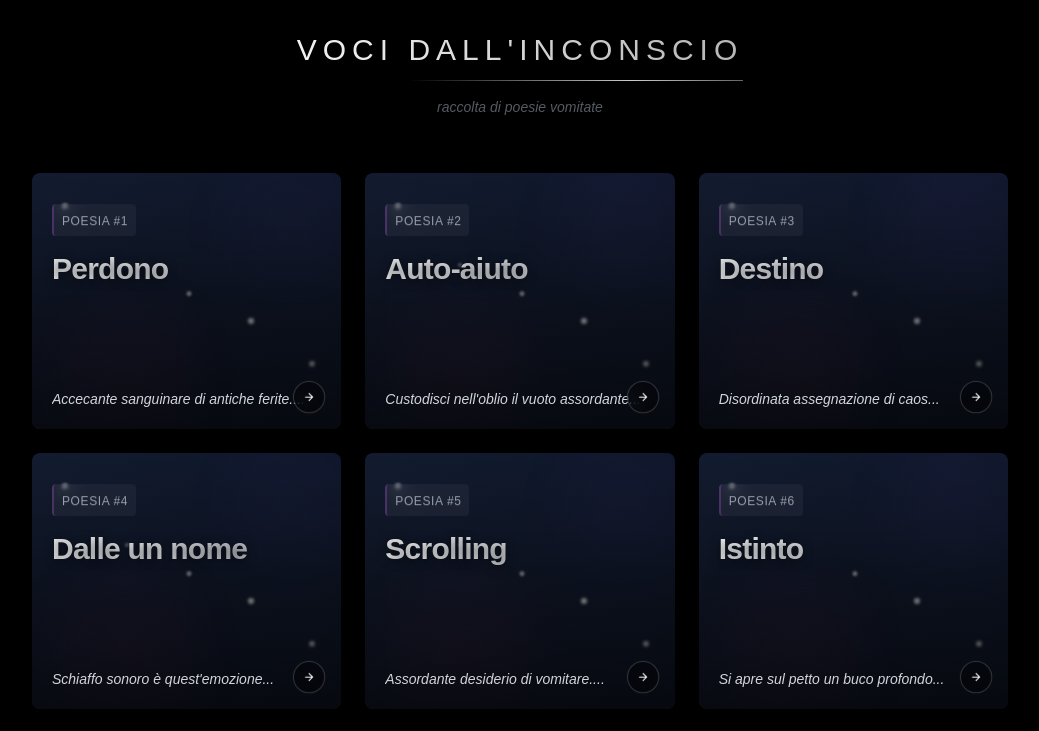
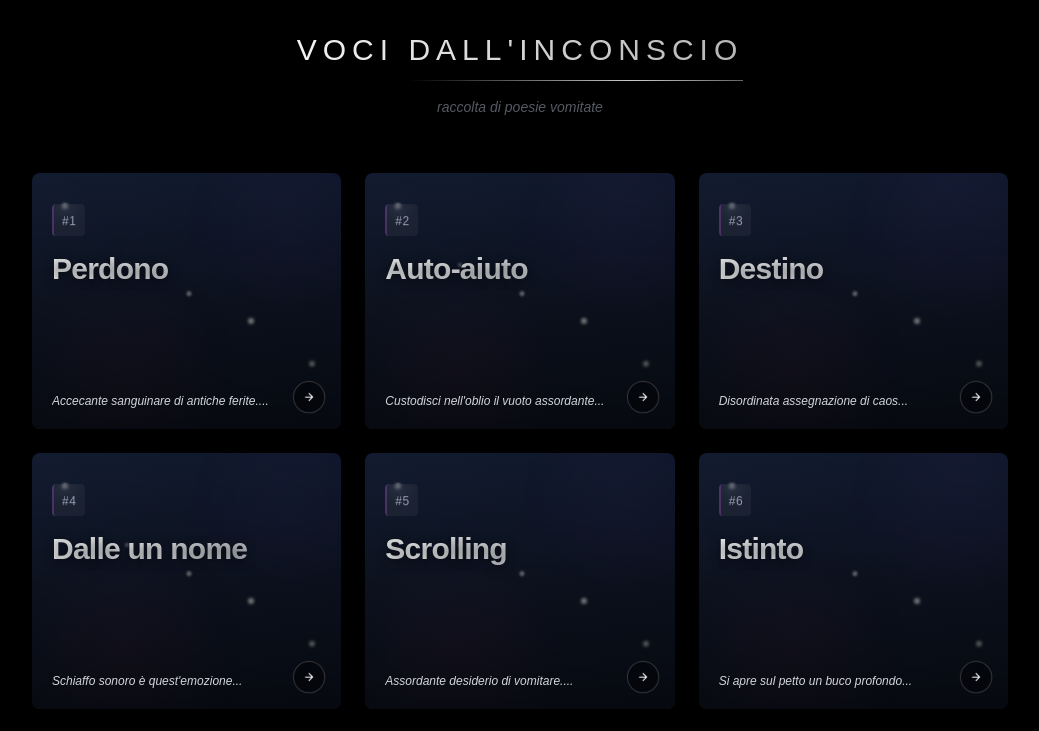
Before and after one commit to GiovanniRaniolo/voci-dall-inconscio, a Next.js app: page / in a window 1280 px wide. Shown: the top 731 px of the page, without its empty margins (120-1159 px from the left). Built offline with nearby package versions, Linux system fonts and the light colour scheme.

Commit message:
style: simplify poem ID display and content formatting in PoetryCover component

```diff
--- a/src/components/PoetryCover.tsx
+++ b/src/components/PoetryCover.tsx
@@ -143,7 +143,7 @@ const PoetryCover: React.FC<PoetryCoverProps> = ({ poem, onClick }) => {
               borderLeft: "2px solid rgba(139, 92, 246, 0.3)",
             }}
           >
-            <span className="text-xs uppercase tracking-wider text-gray-400">Poesia #{poem.id}</span>
+            <span className="text-xs uppercase tracking-wider text-gray-400">#{poem.id}</span>
           </motion.div>
 
           <h2
@@ -169,7 +169,7 @@ const PoetryCover: React.FC<PoetryCoverProps> = ({ poem, onClick }) => {
             transition: { delay: 0.5, duration: 0.8 },
           }}
         >
-          <div className="line-clamp-2 relative">
+          <div className="line-clamp-2 relative text-xs">
             <motion.div
               className="absolute top-0 left-0 w-12 h-full"
               style={{
@@ -187,7 +187,7 @@ const PoetryCover: React.FC<PoetryCoverProps> = ({ poem, onClick }) => {
                 delay: animSeed % 5,
               }}
             />
-            {poem.content.split("\n")[0]}...
+            {poem.content.split("\n")[0].replace(/,/g, "")}...
           </div>
         </motion.div>
 
```
